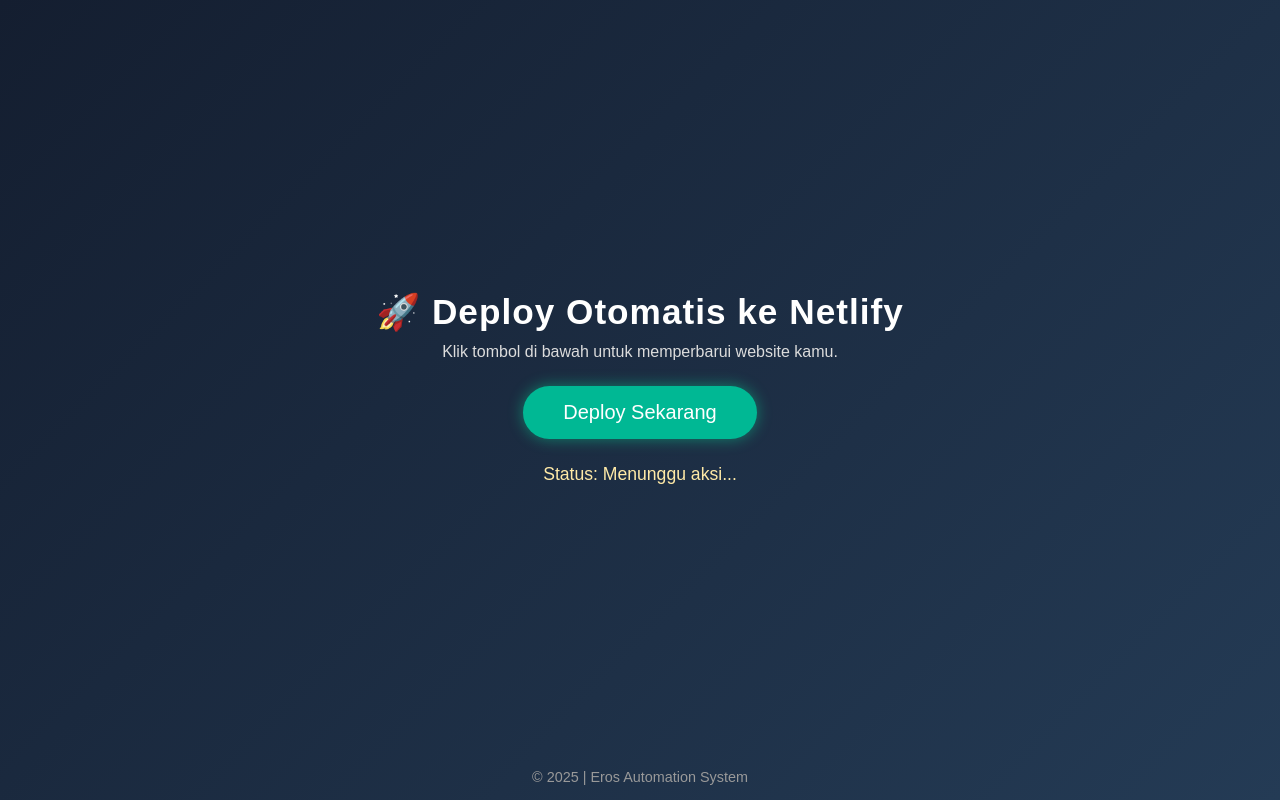
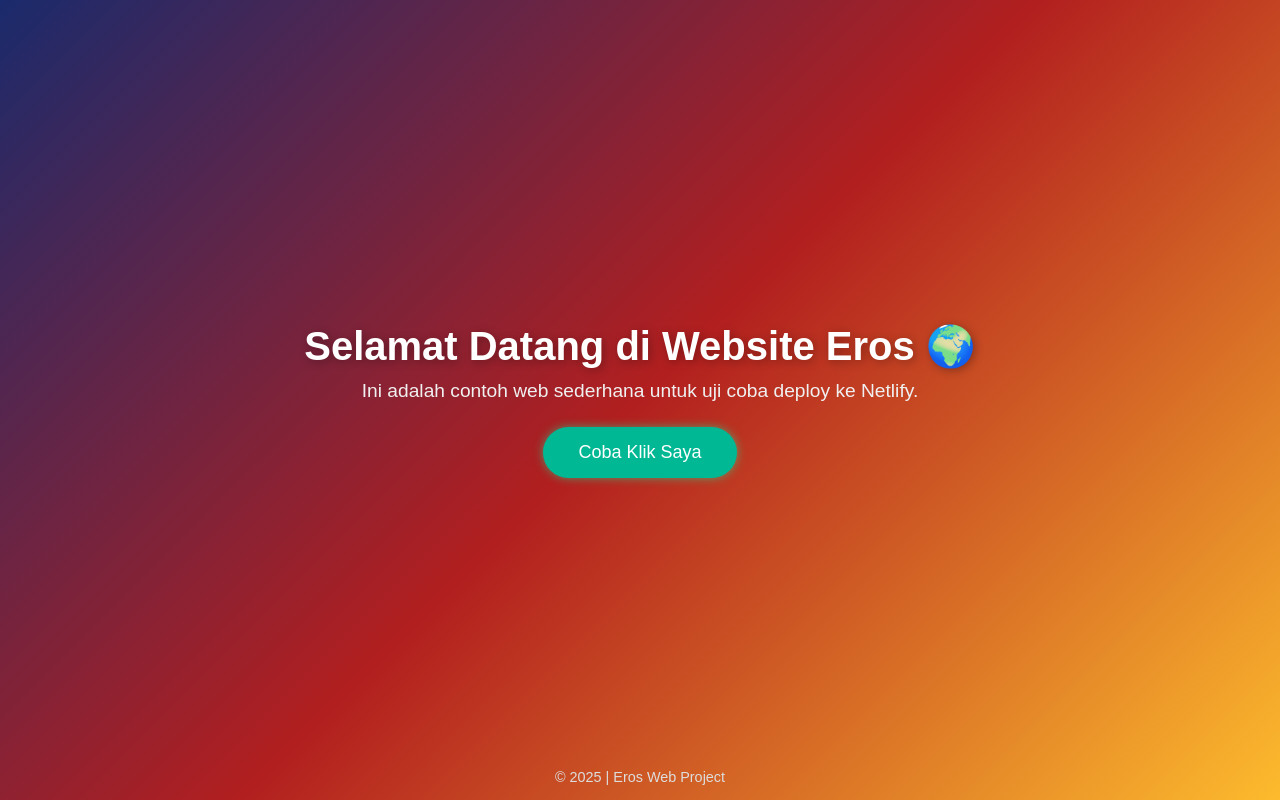
Before and after one commit to DanendraEvan/Deploy_Otomatis, a plain HTML site: page tes.html in a window 1280 px wide. Drawn offline with Linux system fonts and the light colour scheme.

Commit message:
Update tes.html

```diff
--- a/tes.html
+++ b/tes.html
@@ -3,100 +3,70 @@
 <head>
   <meta charset="UTF-8">
   <meta name="viewport" content="width=device-width, initial-scale=1.0">
-  <title>Dashboard Deploy Otomatis</title>
+  <title>Website Sederhana - Eros</title>
   <style>
     * {
       margin: 0;
       padding: 0;
       box-sizing: border-box;
     }
+
     body {
       font-family: 'Poppins', sans-serif;
-      background: linear-gradient(135deg, #141e30, #243b55);
-      color: white;
-      height: 100vh;
+      background: linear-gradient(135deg, #1a2a6c, #b21f1f, #fdbb2d);
+      min-height: 100vh;
       display: flex;
       flex-direction: column;
+      align-items: center;
       justify-content: center;
-      align-items: center;
+      color: white;
       text-align: center;
     }
+
     h1 {
-      font-size: 2.2em;
+      font-size: 2.5em;
       margin-bottom: 10px;
-      letter-spacing: 1px;
+      text-shadow: 2px 2px 10px rgba(0,0,0,0.3);
     }
+
     p {
-      color: #dcdcdc;
+      font-size: 1.2em;
+      color: #f0f0f0;
       margin-bottom: 25px;
     }
+
     button {
       background-color: #00b894;
+      border: none;
       color: white;
-      font-size: 20px;
-      padding: 15px 40px;
-      border: none;
-      border-radius: 50px;
+      font-size: 18px;
+      padding: 15px 35px;
+      border-radius: 30px;
       cursor: pointer;
-      box-shadow: 0 0 15px rgba(0, 255, 170, 0.4);
       transition: all 0.3s ease;
+      box-shadow: 0 0 10px rgba(0,255,170,0.5);
     }
+
     button:hover {
       background-color: #019875;
-      transform: scale(1.08);
-      box-shadow: 0 0 25px rgba(0, 255, 170, 0.6);
+      transform: scale(1.05);
+      box-shadow: 0 0 20px rgba(0,255,170,0.7);
     }
-    #status {
-      margin-top: 25px;
-      font-size: 1.1em;
-      color: #ffeaa7;
-    }
+
     footer {
       position: absolute;
       bottom: 15px;
       font-size: 0.9em;
-      color: #999;
+      color: #ddd;
     }
   </style>
 </head>
 <body>
-  <h1>🚀 Deploy Otomatis ke Netlify</h1>
-  <p>Klik tombol di bawah untuk memperbarui website kamu.</p>
+  <h1>Selamat Datang di Website Eros 🌍</h1>
+  <p>Ini adalah contoh web sederhana untuk uji coba deploy ke Netlify.</p>
 
-  <button id="deployBtn">Deploy Sekarang</button>
+  <button onclick="alert('Website kamu berhasil dijalankan! 🚀')">Coba Klik Saya</button>
 
-  <p id="status">Status: Menunggu aksi...</p>
-
-  <footer>© 2025 | Eros Automation System</footer>
-
-  <script>
-    const hookURL = "https://api.netlify.com/build_hooks/66fd2e7d1f4a880abcd12345";
-    // GANTI dengan URL webhook kamu sendiri dari Netlify
-
-    const deployBtn = document.getElementById("deployBtn");
-    const statusText = document.getElementById("status");
-
-    deployBtn.addEventListener("click", async () => {
-      statusText.textContent = "🚀 Mengirim permintaan deploy...";
-      deployBtn.disabled = true;
-      deployBtn.style.opacity = 0.6;
-
-      try {
-        const res = await fetch(hookURL, { method: "POST" });
-        if (res.ok) {
-          statusText.textContent = "✅ Deploy berhasil dimulai! Tunggu beberapa detik...";
-        } else {
-          statusText.textContent = "❌ Gagal memicu deploy (cek webhook URL).";
-        }
-      } catch (err) {
-        statusText.textContent = "⚠️ Terjadi kesalahan koneksi ke server Netlify!";
-      }
-
-      setTimeout(() => {
-        deployBtn.disabled = false;
-        deployBtn.style.opacity = 1;
-      }, 4000);
-    });
-  </script>
+  <footer>© 2025 | Eros Web Project</footer>
 </body>
 </html>
```
